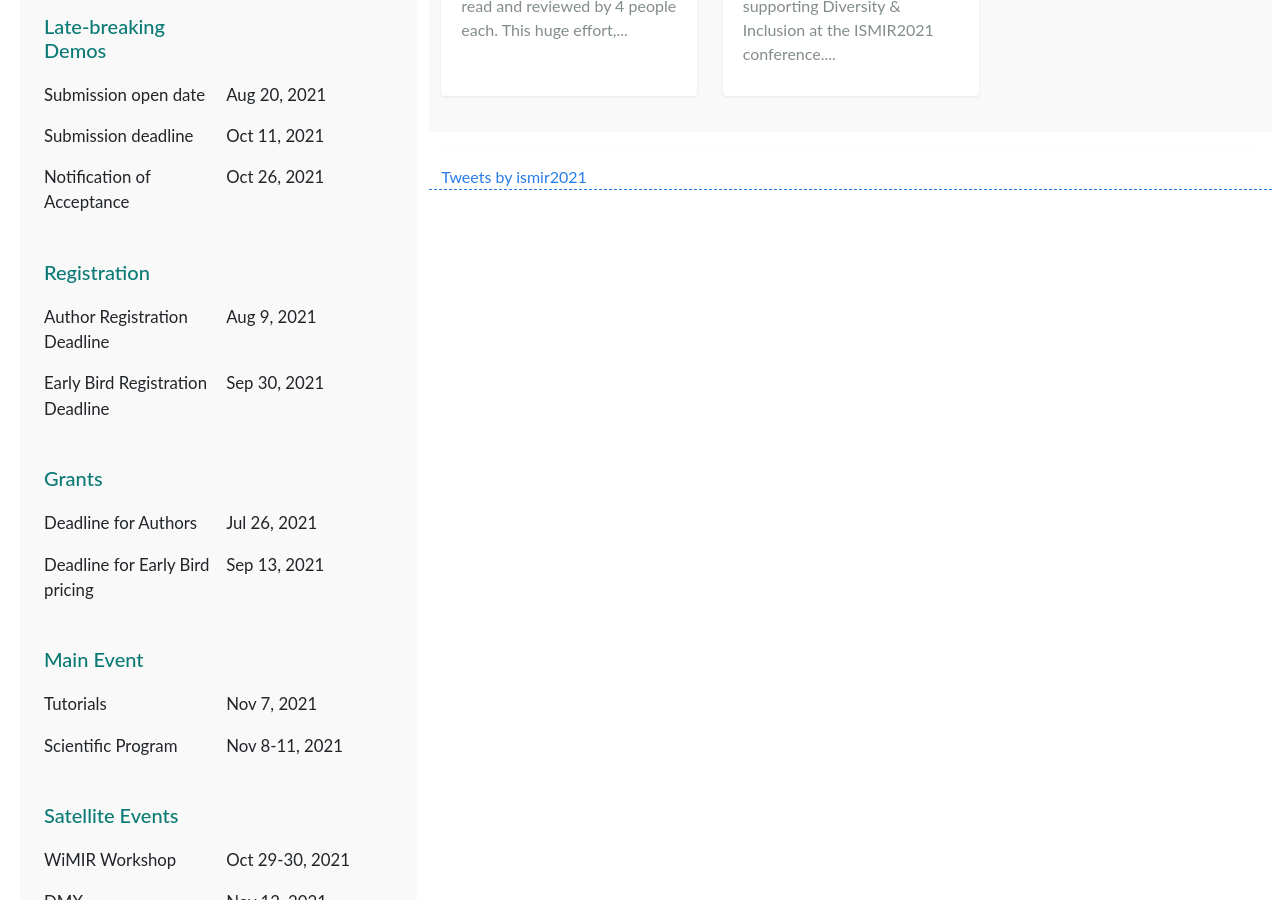
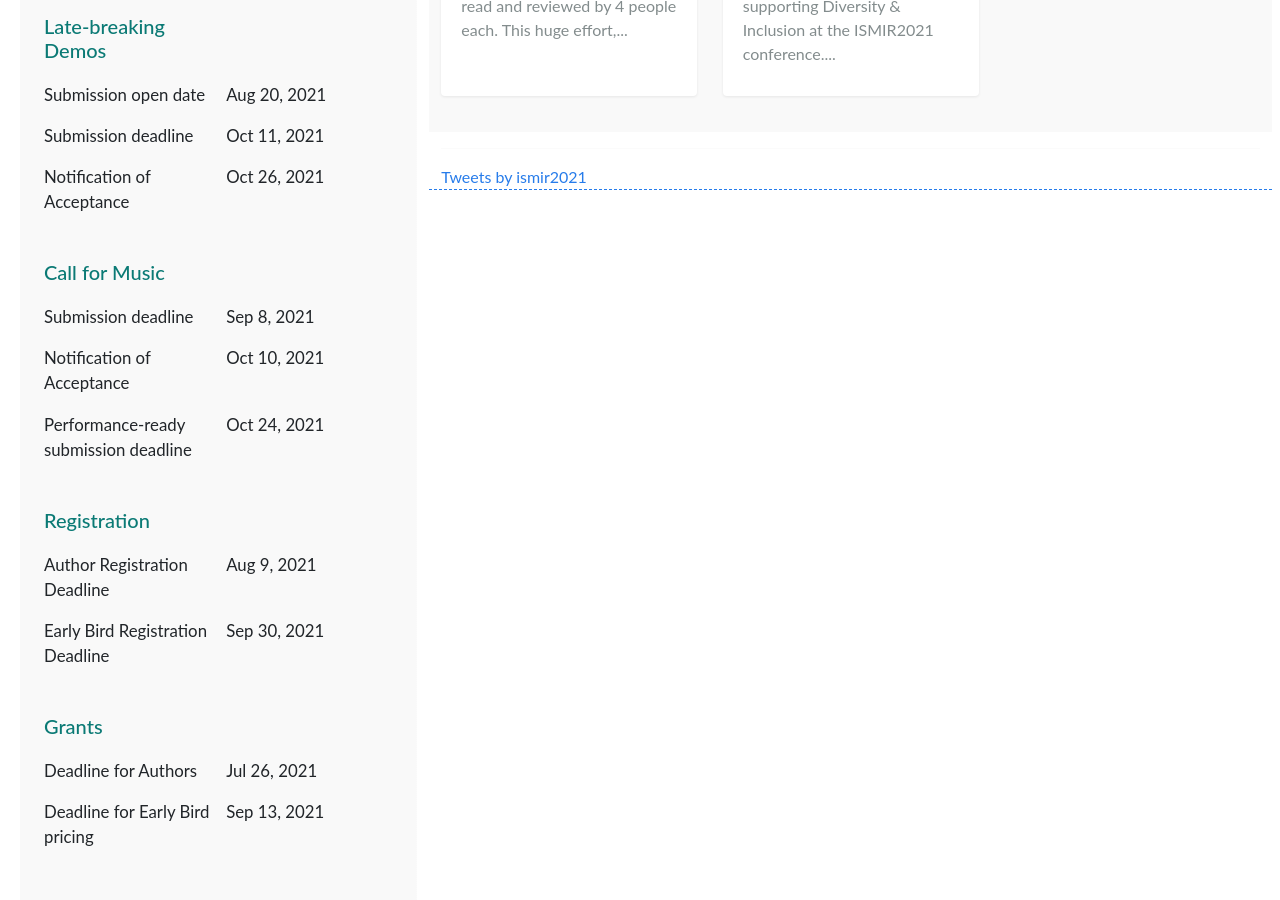
Before and after one commit to ismir2021/ismir2021.github.io, a Jekyll site: the page built from index.md, in a window 1280 px wide and 900 px high, scrolled down 1257 px. Built offline with Jekyll 4.4.1, drawn with Linux system fonts in a browser that asks for light colours; nearby versions of some CDN libraries; comment, search, counter and statistics services are not loaded; some of the changed lines change nothing that is shown.

Commit message:
Add call for music

```diff
--- a/_config.yml
+++ b/_config.yml
@@ -21,6 +21,7 @@ navigation:
     - {name: "Call for Tutorials", link: "/cft/"}
     - {name: "Call for Sponsors", link: "/cfs/"}
     - {name: "Call for Late-breaking Demo Contributions", link: "/clbd/"}
+    - {name: "Call for Music", link: "/cfm/"}
   - name: "Attend"
     subitems:
     - {name: "Registration", link: "/registration/"}
--- a/_data/deadlines.yml
+++ b/_data/deadlines.yml
@@ -17,6 +17,12 @@
     - {name: "Submission open date", date: "Aug 20, 2021", done: false}
     - {name: "Submission deadline", date: "Oct 11, 2021", done: false}
     - {name: "Notification of Acceptance", date: "Oct 26, 2021", done: false}
+- title: "Call for Music"
+  url: "/cfm/"
+  dates:
+    - {name: "Submission deadline", date: "Sep 8, 2021", done: false}
+    - {name: "Notification of Acceptance", date: "Oct 10, 2021", done: false}
+    - {name: "Performance-ready submission deadline", date: "Oct 24, 2021", done: false}
 - title: "Registration"
   url: "/registration/"
   dates:
--- /dev/null
+++ b/cfmu.md
@@ -0,0 +1,41 @@
+---
+layout: page
+title: Call for Music
+permalink: /cfm/
+---
+
+ISMIR 2021 invites submissions of music works for the concert program during the conference week. Like the conference, the concert will be held as an online format. The call is open to all composers, technologists, and performers for inclusion in the conference’s concert program.
+
+## Themes
+
+This year, music from any genre and in any formats is invited for submission. However, to make it a good fit for an online format and make it more interesting, we propose three themes that participants are encouraged to explore:
+
+* **Networked Ensemble**. Contributors form teams to record ensemble performances to submit. Performers in different locations can pre-record each track and assemble it with others’ tracks by post editing, to perform as if the performances were played at the same time.
+* **Live Performance**. Participants can also select to do a live performance using specialized audio streaming software (like Jacktrip, Soundjack, or Jamulus) providing the audio to a multiple screen chat application like Jitsi or Zoom. Arrangements with the music program chairs should be done in advance for this to happen.
+* **Creative Visuals for Music**. Participants are encouraged to apply creative visual effects to accompany music. This includes but is not limited to AI-powered visual effects (e.g., facial distortion, video filtering) synced with music contents, animations or fictions, body performances, etc.
+
+## Concert
+
+The concert will be held in different sessions as live online streamings. Live comments will be enabled to encourage interactions. For broadcast of pre-recorded videos, performers are expected to be present to interact with audiences in the live chat window.
+
+## Submission Guidelines
+
+The submission of music works should consist of:
+* A submission proposal with description of the performance.
+* Video/audio performance of the piece, as .mp4, .mov, .wav, .aif, .flac format (<100MB) or an online link.
+    * For non-live performance, the video file will be broadcast during the online concert.
+    * For live performance, please submit a video/audio of a previous performance along with descriptions of implementation details of the live streaming.
+
+After notice of acceptance, for non-live performances participants have a chance to further edit the video file to make a performance-ready submission. The video should be self-explanatory with some post-processed titles and subtitles, since there will be no commenter during the broadcast. Original audio submissions should be converted to video format with a visual component even if it is the title of the piece showing throughout.
+
+Only one submission per participant will be accepted. Pieces have to be shorter than 10 minutes.
+
+The submission is not anonymous. The proposals and video performances will be submitted through the CMT system for a light review. There is no guarantee that all submissions will be accepted for the program. Please note the submission proposal is for informative purposes for the selection and will not be included in the conference proceedings.
+
+## Important Dates
+* Submission deadline: Sept 8th
+* Notification of acceptance: Oct 10th
+* Performance-ready submission deadline: Oct 24th
+
+## Questions
+Questions can be directed to <ismir2021-music@ismir.net>
```
